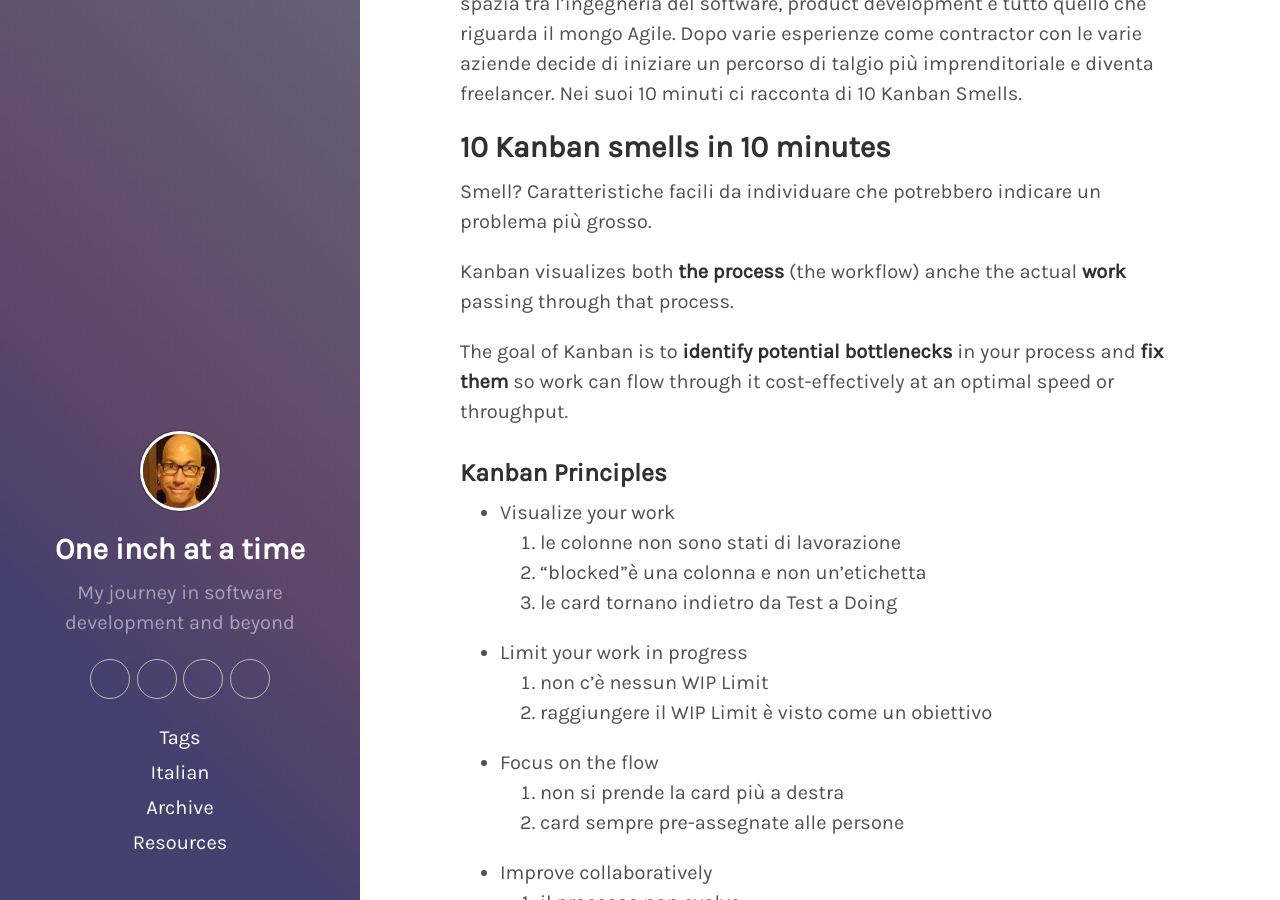
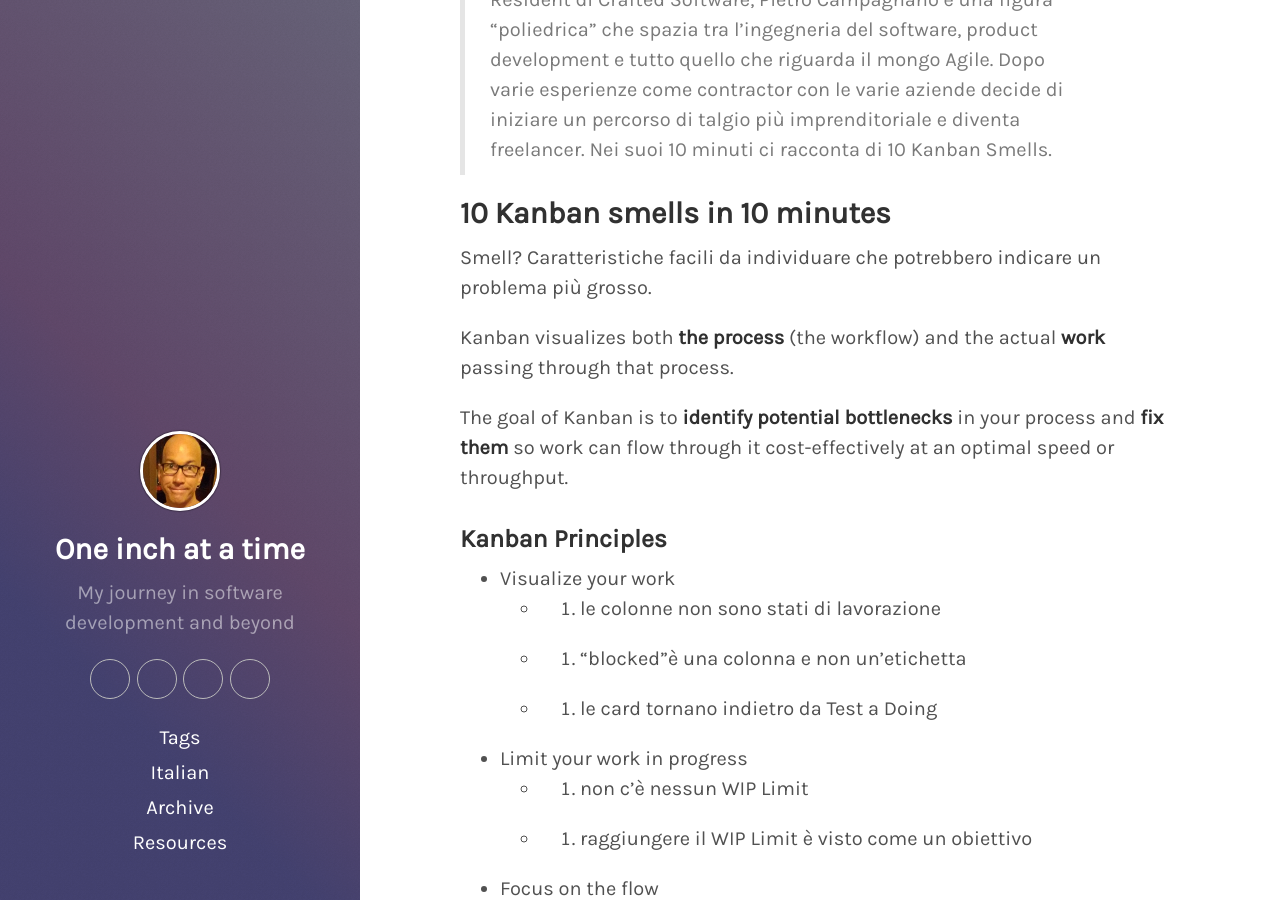
Before and after one commit to kingsor/kingsor.github.io, a Jekyll site: the page built from _posts/2020-10-24-10-kanban-smells-by-pietro-campagnano.md, in a window 1280 px wide and 900 px high, scrolled down 660 px. Built offline with Jekyll 4.4.1, drawn with Linux system fonts in a browser that asks for light colours; some web fonts are replaced.

Commit message:
Update post about kanban smells

```diff
--- a/_posts/2020-10-24-10-kanban-smells-by-pietro-campagnano.md
+++ b/_posts/2020-10-24-10-kanban-smells-by-pietro-campagnano.md
@@ -13,29 +13,29 @@ tags:
 
 <iframe width="560" height="315" src="https://www.youtube.com/embed/N6Yu5qODoR4" frameborder="0" allow="accelerometer; autoplay; encrypted-media; gyroscope; picture-in-picture" allowfullscreen></iframe>
 
-Resident di Crafted Software, Pietro Campagnano è una figura "poliedrica" che spazia tra l'ingegneria del software, product development e tutto quello che riguarda il mongo Agile. Dopo varie esperienze come contractor con le varie aziende decide di iniziare un percorso di talgio più imprenditoriale e diventa freelancer. Nei suoi 10 minuti ci racconta di 10 Kanban Smells.
+> Resident di Crafted Software, Pietro Campagnano è una figura "poliedrica" che spazia tra l'ingegneria del software, product development e tutto quello che riguarda il mongo Agile. Dopo varie esperienze come contractor con le varie aziende decide di iniziare un percorso di talgio più imprenditoriale e diventa freelancer. Nei suoi 10 minuti ci racconta di 10 Kanban Smells.
 
 ## 10 Kanban smells in 10 minutes
 
 Smell? Caratteristiche facili da individuare che potrebbero indicare un problema più grosso.
 
-Kanban visualizes both **the process** (the workflow) anche the actual **work** passing through that process.
+Kanban visualizes both **the process** (the workflow) and the actual **work** passing through that process.
 
 The goal of Kanban is to **identify potential bottlenecks** in your process and **fix them** so work can flow through it cost-effectively at an optimal speed or throughput.
 
 ### Kanban Principles
 
 * Visualize your work
-    1. le colonne non sono stati di lavorazione
-    2. "blocked"è una colonna e non un'etichetta
-    3. le card tornano indietro da Test a Doing
+    * 1. le colonne non sono stati di lavorazione
+    * 2. "blocked"è una colonna e non un'etichetta
+    * 3. le card tornano indietro da Test a Doing
 * Limit your work in progress
-    4. non c'è nessun WIP Limit
-    5. raggiungere il WIP Limit è visto come un obiettivo
+    * 4. non c'è nessun WIP Limit
+    * 5. raggiungere il WIP Limit è visto come un obiettivo
 * Focus on the flow
-    6. non si prende la card più a destra
-    7. card sempre pre-assegnate alle persone
+    * 6. non si prende la card più a destra
+    * 7. card sempre pre-assegnate alle persone
 * Improve collaboratively
-    8. il processo non evolve
-    9. il team non è owner della Kanban
-    10. il processo è dettato dal tool
+    * 8. il processo non evolve
+    * 9. il team non è owner della Kanban
+    * 10. il processo è dettato dal tool
```
